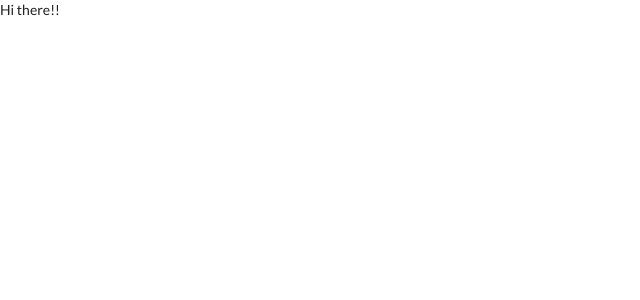
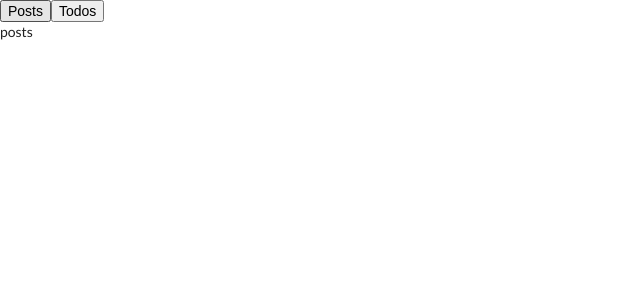
Before and after one commit to mo2men-5aled/React-Projects, a React (Create React App) app: page / in a window 1280 px wide. Shown: the top 300 px of the page, without its empty margins (0-640 px from the left). Built offline with nearby package versions, Linux system fonts and the light colour scheme.

Commit message:
added app components & state

```diff
--- a/src/components/App.js
+++ b/src/components/App.js
@@ -1,7 +1,30 @@
 import React from "react";
 
-const App = () => {
-  return <div>Hi there!!</div>;
-};
+class App extends React.Component {
+  state = { resource: "posts" };
+  render() {
+    return (
+      <div>
+        <div>
+          <button
+            onClick={() => {
+              this.setState({ resource: "Posts" });
+            }}
+          >
+            Posts
+          </button>
+          <button
+            onClick={() => {
+              this.setState({ resource: "Todos" });
+            }}
+          >
+            Todos
+          </button>
+        </div>
+        {this.state.resource}
+      </div>
+    );
+  }
+}
 
 export default App;
```
